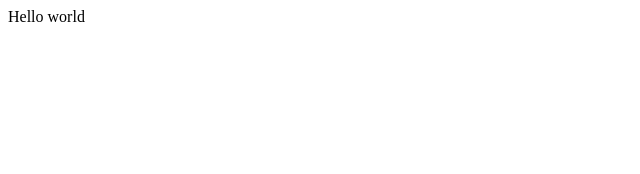
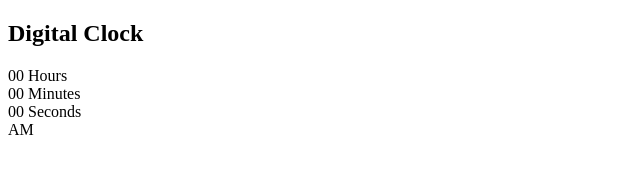
Before and after one commit to sups-world/digital-clock-js, a plain HTML site: page index.html in a window 1280 px wide. Shown: the whole page, without its empty margins (0-640 px from the left). Drawn offline with Linux system fonts and the light colour scheme.

Commit message:
html part completed

```diff
--- a/index.html
+++ b/index.html
@@ -6,6 +6,23 @@
     <title>Digital Clock</title>
   </head>
   <body>
-    Hello world
+    <h2>Digital Clock</h2>
+    <div class="clock">
+      <div>
+        <span id="hour">00</span>
+        <span class="text"> Hours</span>
+      </div>
+      <div>
+        <span id="minutes">00</span>
+        <span class="text"> Minutes</span>
+      </div>
+      <div>
+        <span id="seconds">00</span>
+        <span class="text"> Seconds</span>
+      </div>
+      <div>
+        <span id="ampm">AM</span>
+      </div>
+    </div>
   </body>
 </html>
```
